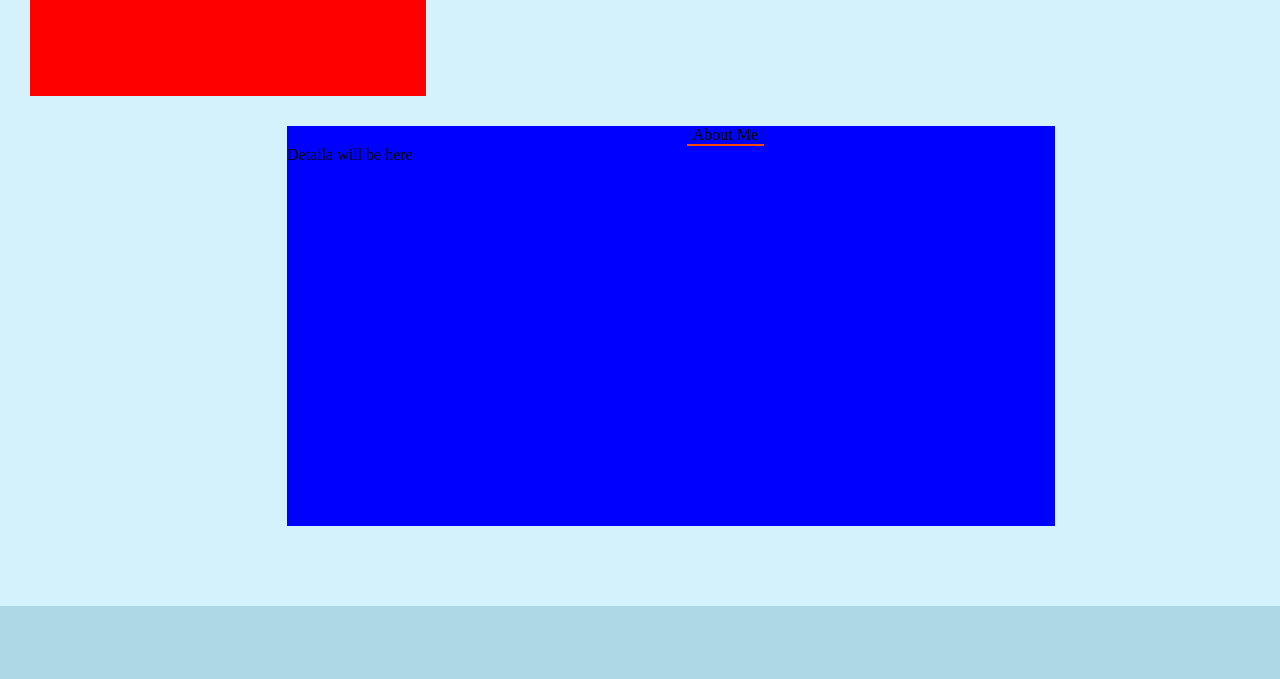
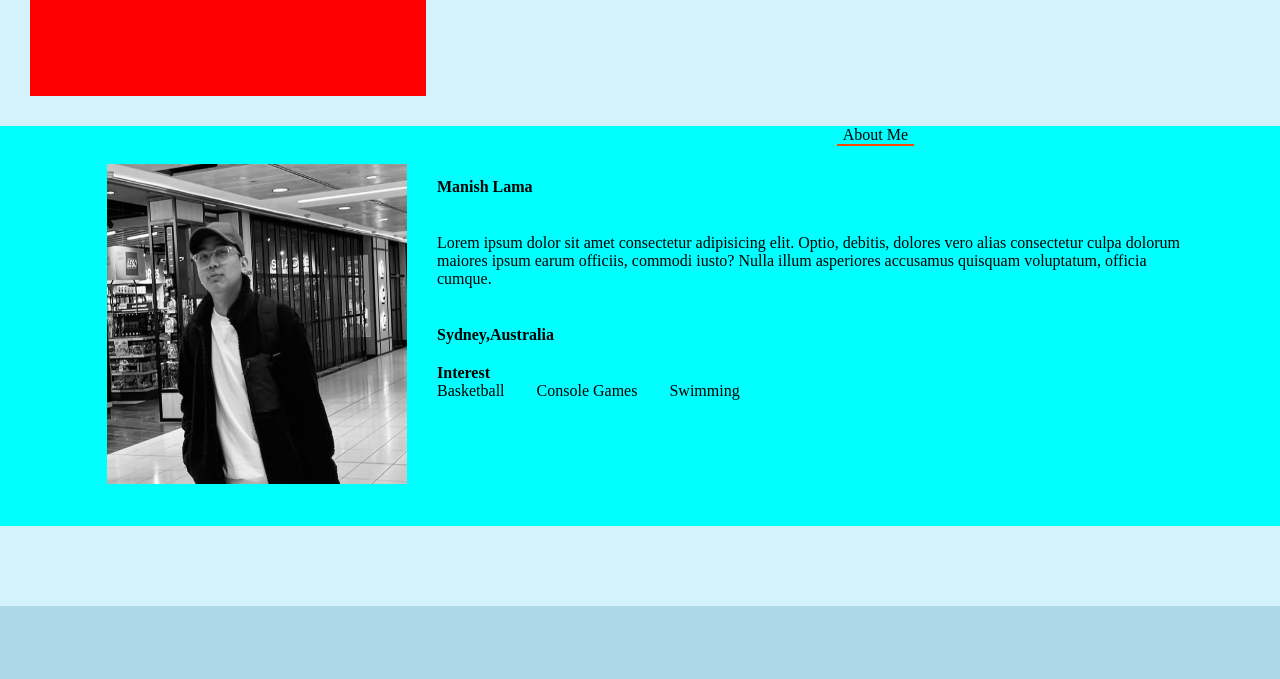
Before and after one commit to manishhh08/nthchild, a plain HTML site: page portfolio/index.html in a window 1280 px wide. Shown: the part 2160-2839 px from the top of the page. Drawn offline with Linux system fonts and the light colour scheme.

Commit message:
about me section complete

```diff
--- a/portfolio/index.html
+++ b/portfolio/index.html
@@ -149,14 +149,26 @@
           </div>
         </section>
        </section> -->
-       <section class="aboutme">
+       <section class="aboutme" id="about">
         <div class="grid_about">
           <div class="left_flex">
-            <img src="./assets/prem.png" alt="">
+            <img src="./assets/manish.jpg" alt="">
           </div>
           <div class="right_flex">
             <div class="aboutheader">About Me</div>
-            <div class="aboutdetails">Detaila will be here</div>
+            <div class="aboutdetails">
+              <span><b>Manish Lama</b></span> <br>
+              <span>Lorem ipsum dolor sit amet consectetur adipisicing elit. Optio, debitis, dolores vero alias consectetur culpa dolorum maiores ipsum earum officiis, commodi iusto? Nulla illum asperiores accusamus quisquam voluptatum, officia cumque.</span> <br>
+              <span><b>Sydney,Australia</b></span>
+              <span>
+                <div class="interest"><b>Interest</b></div>
+                <div class="interestsports">
+                  <span>Basketball</span>
+                 <span>Console Games</span>
+                 <span>Swimming</span>
+                </div>
+              </span>
+            </div>
           </div>
         </div>
        </section>
--- a/portfolio/style.css
+++ b/portfolio/style.css
@@ -302,7 +302,7 @@ label[for="hamburgerMenu"] {
   justify-content: center; */
   height: 50vh;
   width: 100%;
-  /* background-color: aqua; */
+  background-color: aqua;
 }
 .aboutme .grid_about {
   display: flex;
@@ -320,9 +320,14 @@ label[for="hamburgerMenu"] {
   margin-left: 2rem;
   margin-bottom: 3rem;
 }
+.left_flex img {
+  height: 320px;
+  width: 300px;
+  margin-top: 1rem;
+}
 .right_flex {
   width: 60%;
-  background-color: blue;
+  /* background-color: blue; */
   height: 100%;
 }
 .aboutheader {
@@ -332,6 +337,29 @@ label[for="hamburgerMenu"] {
   border-bottom: 2px solid orangered;
   width: 10%;
   margin-left: 25rem;
+  margin-bottom: 2rem;
+}
+.aboutdetails {
+  display: flex;
+  flex-direction: column;
+  align-items: left;
+  justify-content: center;
+  margin-top: 2rem;
+  gap: 10px;
+}
+.aboutdetails .interest {
+  display: flex;
+  align-items: left;
+  /* justify-content: center; */
+  flex-direction: row;
+  margin-top: 10px;
+}
+.aboutdetails .interestsports {
+  display: flex;
+  align-items: left;
+  gap: 2rem;
+  /* justify-content: space-evenly; */
+  /* flex-direction: column; */
 }
 /* contact section */
 .contact {
```
